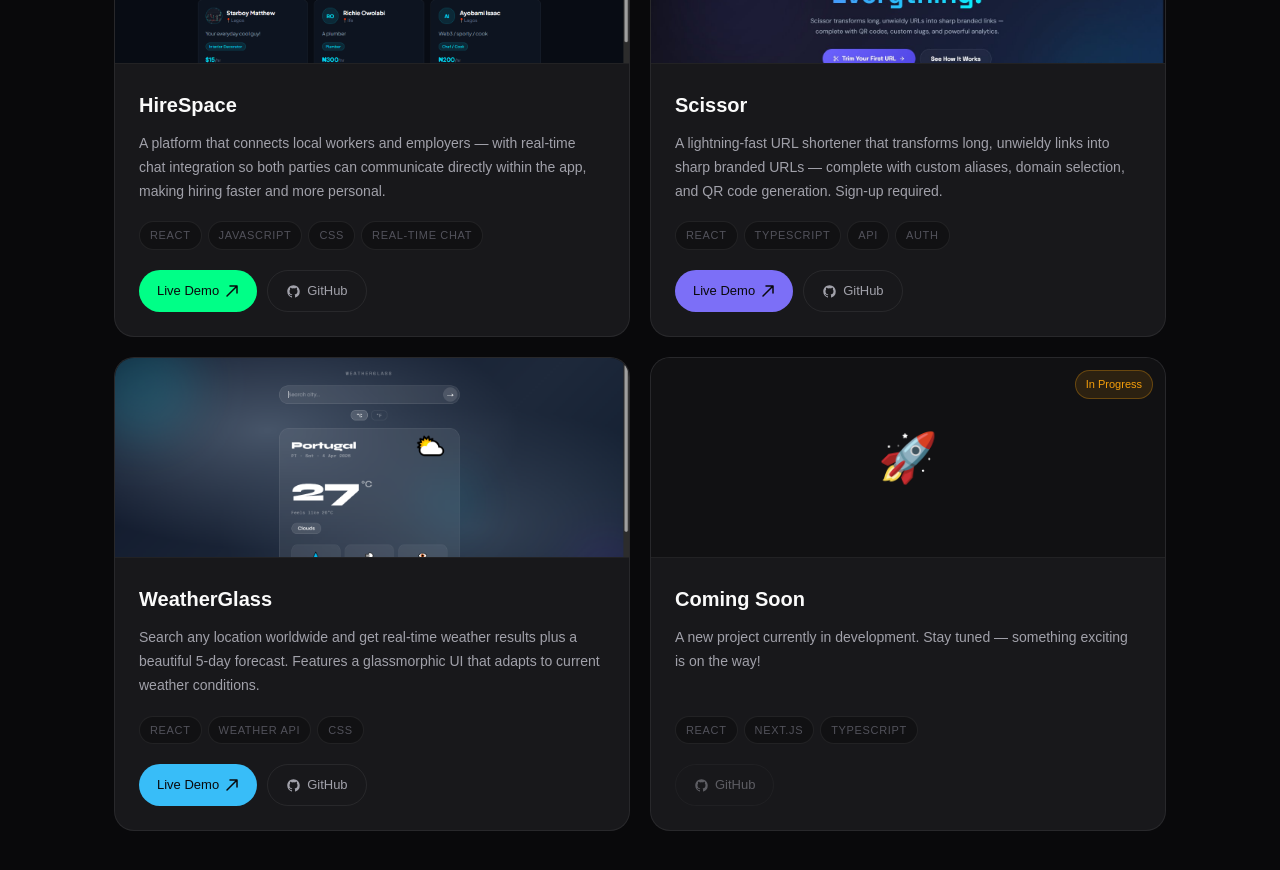
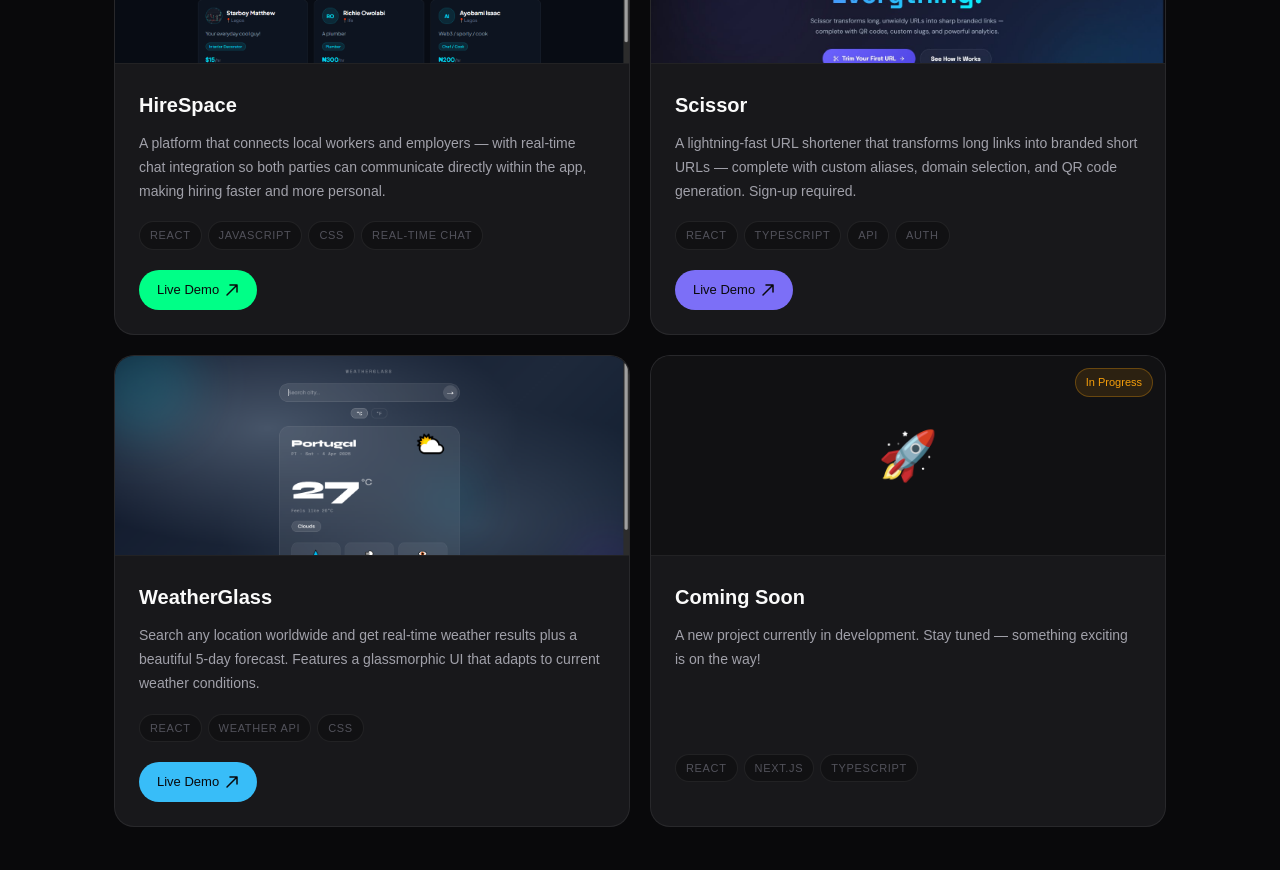
Before and after one commit to Lamhace/MyPortfolio, a React (Create React App) app: page / in a window 1280 px wide. Shown: the part 3260-4130 px from the top of the page. Built offline with nearby package versions, Linux system fonts and the light colour scheme; a web font is replaced by a local one.

Commit message:
ADDED RESUME

```diff
--- a/src/components/About.js
+++ b/src/components/About.js
@@ -39,7 +39,7 @@ export default function About() {
 
             <a
               className="btn-primary about-cta"
-              href="/Ojo_Oladimeji_Resume.pdf"
+              href="/Ojo_Oladimeji_Resume.docx"
               download
               style={{ display: 'inline-block', marginTop: '36px' }}
             >
--- a/src/components/Projects.js
+++ b/src/components/Projects.js
@@ -9,7 +9,6 @@ const projects = [
       'A platform that connects local workers and employers — with real-time chat integration so both parties can communicate directly within the app, making hiring faster and more personal.',
     tags: ['React', 'JavaScript', 'CSS', 'Real-time Chat'],
     live: 'https://hirespace-chi.vercel.app/',
-    github: 'https://github.com/lamhace',
     color: '#00ff87',
     image: '/images/hirespace.png',
   },
@@ -17,10 +16,9 @@ const projects = [
     id: 2,
     title: 'Scissor',
     description:
-      'A lightning-fast URL shortener that transforms long, unwieldy links into sharp branded URLs — complete with custom aliases, domain selection, and QR code generation. Sign-up required.',
+      'A lightning-fast URL shortener that transforms long links into branded short URLs — complete with custom aliases, domain selection, and QR code generation. Sign-up required.',
     tags: ['React', 'TypeScript', 'API', 'Auth'],
     live: 'https://lamhaceurlscissor.vercel.app/',
-    github: 'https://github.com/lamhace',
     color: '#7c6ff7',
     image: '/images/scissor.png',
   },
@@ -31,7 +29,6 @@ const projects = [
       'Search any location worldwide and get real-time weather results plus a beautiful 5-day forecast. Features a glassmorphic UI that adapts to current weather conditions.',
     tags: ['React', 'Weather API', 'CSS'],
     live: 'https://weather-app-for-p.vercel.app/',
-    github: 'https://github.com/lamhace',
     color: '#38bdf8',
     image: '/images/weatherglass.png',
   },
@@ -42,7 +39,6 @@ const projects = [
       'A new project currently in development. Stay tuned — something exciting is on the way!',
     tags: ['React', 'Next.js', 'TypeScript'],
     live: '#',
-    github: '#',
     color: '#f59e0b',
     emoji: '🚀',
     wip: true,
@@ -53,14 +49,6 @@ function ArrowIcon() {
   return (
     <svg width="14" height="14" viewBox="0 0 14 14" fill="none">
       <path d="M2 12L12 2M12 2H5M12 2V9" stroke="currentColor" strokeWidth="1.5" strokeLinecap="round" strokeLinejoin="round" />
-    </svg>
-  );
-}
-
-function GitHubIcon() {
-  return (
-    <svg width="15" height="15" viewBox="0 0 24 24" fill="currentColor">
-      <path d="M12 2C6.477 2 2 6.484 2 12.017c0 4.425 2.865 8.18 6.839 9.504.5.092.682-.217.682-.483 0-.237-.008-.868-.013-1.703-2.782.605-3.369-1.343-3.369-1.343-.454-1.158-1.11-1.466-1.11-1.466-.908-.62.069-.608.069-.608 1.003.07 1.531 1.032 1.531 1.032.892 1.53 2.341 1.088 2.91.832.092-.647.35-1.088.636-1.338-2.22-.253-4.555-1.113-4.555-4.951 0-1.093.39-1.988 1.029-2.688-.103-.253-.446-1.272.098-2.65 0 0 .84-.27 2.75 1.026A9.564 9.564 0 0112 6.844c.85.004 1.705.115 2.504.337 1.909-1.296 2.747-1.027 2.747-1.027.546 1.379.202 2.398.1 2.651.64.7 1.028 1.595 1.028 2.688 0 3.848-2.339 4.695-4.566 4.943.359.309.678.92.678 1.855 0 1.338-.012 2.419-.012 2.747 0 .268.18.58.688.482A10.019 10.019 0 0022 12.017C22 6.484 17.522 2 12 2z" />
     </svg>
   );
 }
@@ -104,14 +92,11 @@ export default function Projects() {
                 </div>
 
                 <div className="project-links">
-                  {!p.wip && p.live !== '#' && (
+                  {!p.wip && (
                     <a href={p.live} target="_blank" rel="noopener noreferrer" className="project-link primary">
                       Live Demo <ArrowIcon />
                     </a>
                   )}
-                  <a href={p.github} target="_blank" rel="noopener noreferrer" className="project-link ghost">
-                    <GitHubIcon /> GitHub
-                  </a>
                 </div>
               </div>
             </div>
```
Also changed, not shown: 1 other file (tests, documents, lock files or other folders).
